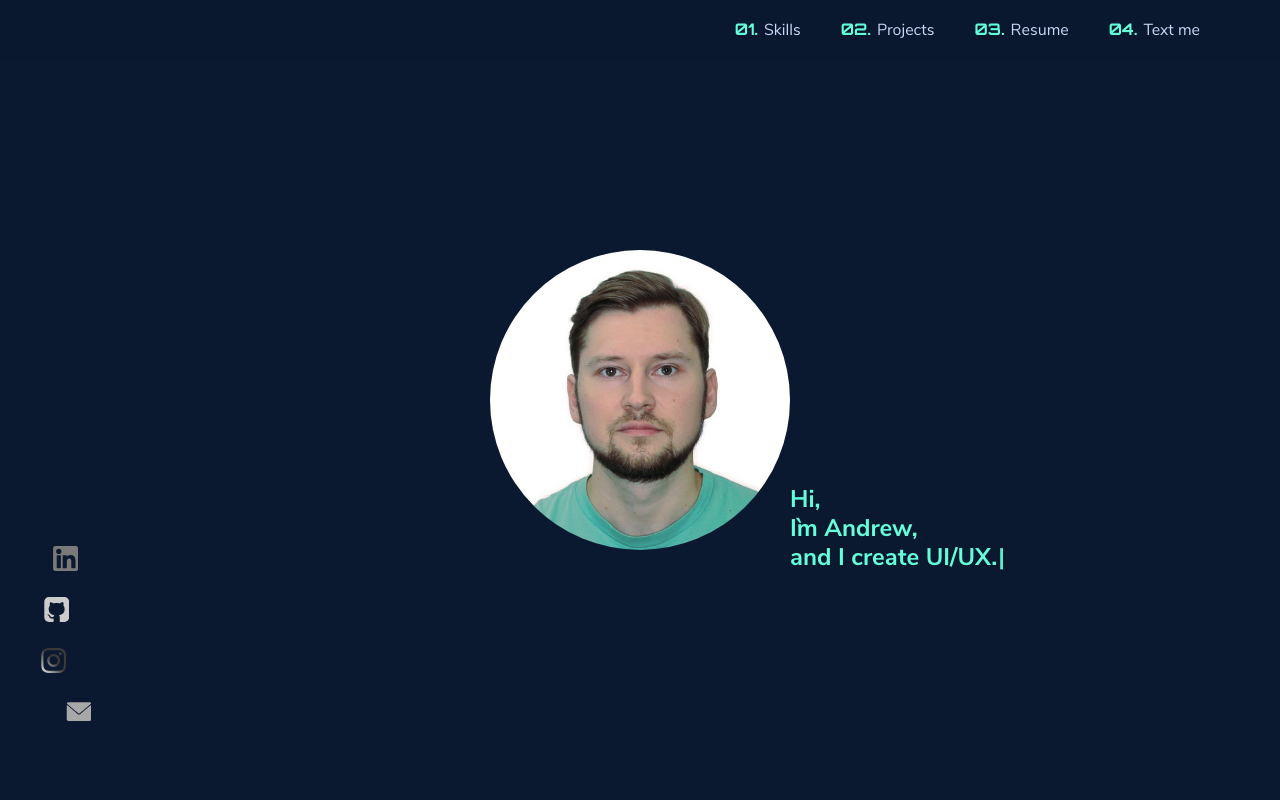
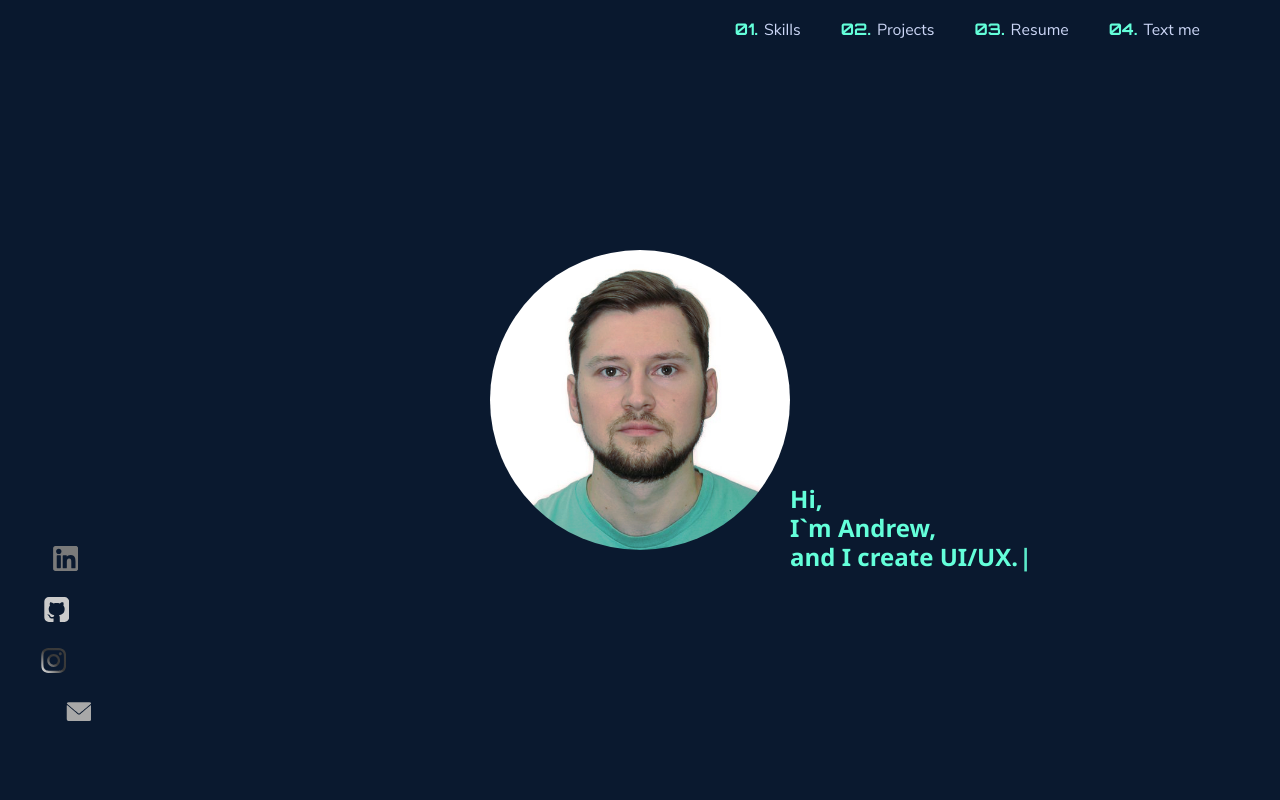
Before and after one commit to sibiryakov090591/portfolio_src, a React (Create React App) app: page / in a window 1280 px wide. Shown: the top 800 px of the page. Built offline with nearby package versions, Linux system fonts and the light colour scheme.

Commit message:
changed hero text font

```diff
--- a/src/blocks/hero/styles.ts
+++ b/src/blocks/hero/styles.ts
@@ -26,6 +26,7 @@ export const useStyles = makeStyles((theme: AppTheme) => ({
     bottom: "-55px",
     right: "-85%",
     color: theme.palette.text.green,
+    fontFamily: "Segoe UI",
     fontSize: 24,
     width: 255,
     height: 100,
```
